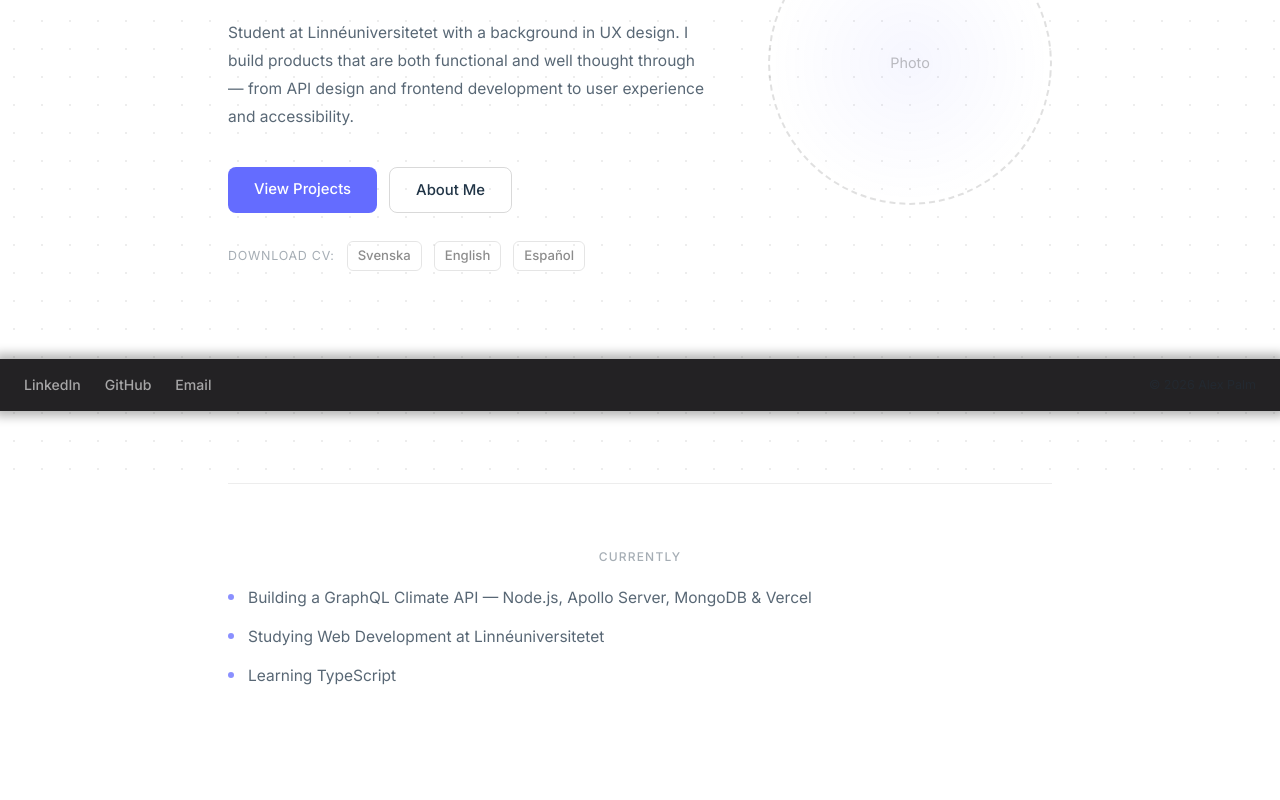
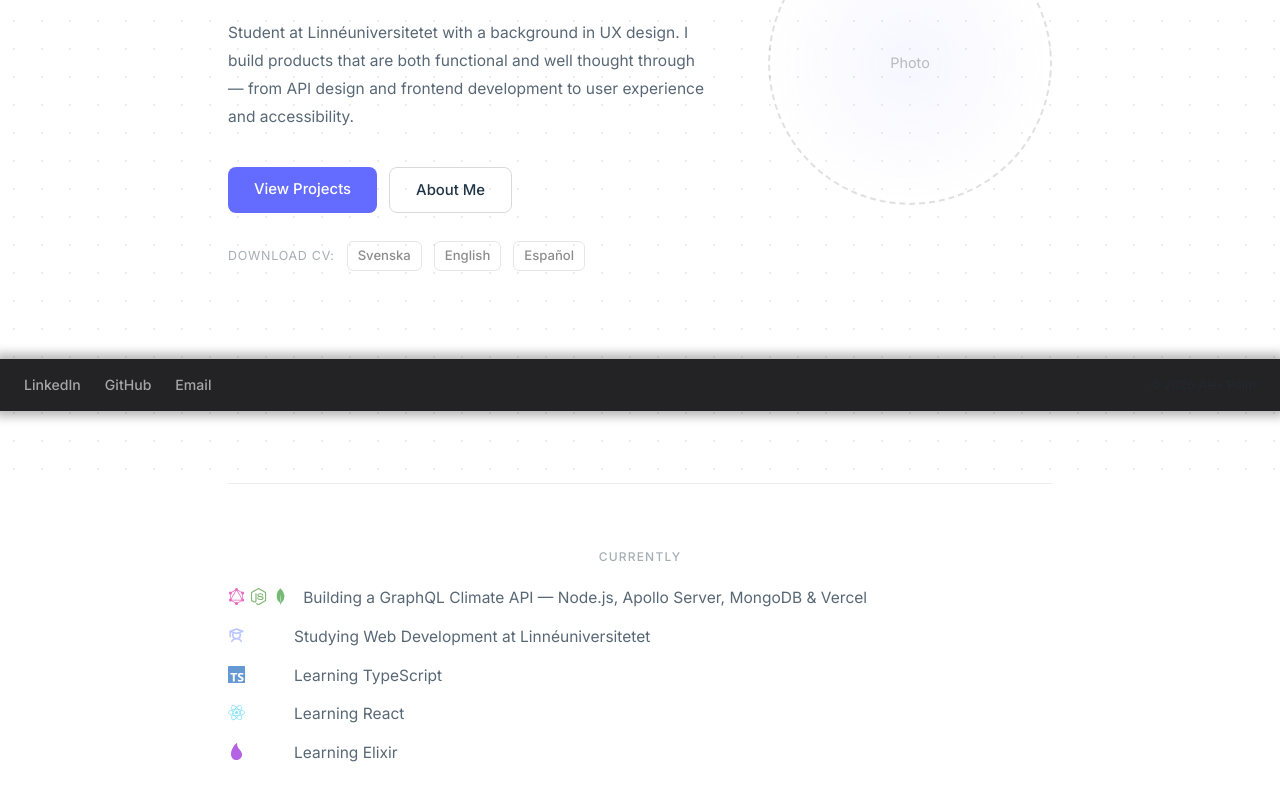
Before and after one commit to Hoohaaw/portfolio, a React (Vite) app: page / in a window 1280 px wide. Shown: the part 389-1189 px from the top of the page. Built offline with nearby package versions, Linux system fonts and the light colour scheme.

Commit message:
Add icons to currently tab

```diff
--- a/package.json
+++ b/package.json
@@ -12,6 +12,7 @@
   "dependencies": {
     "react": "^19.1.1",
     "react-dom": "^19.1.1",
+    "react-icons": "^5.6.0",
     "react-router-dom": "^7.8.2"
   },
   "devDependencies": {
--- a/src/css/Now.module.css
+++ b/src/css/Now.module.css
@@ -30,13 +30,14 @@
   opacity: 0.75;
 }
 
-.dot {
-  width: 6px;
-  height: 6px;
-  border-radius: 50%;
-  background-color: #646cff;
+.iconGroup {
+  display: flex;
+  align-items: center;
+  gap: 5px;
   flex-shrink: 0;
-  margin-top: 8px;
+  font-size: 1.1em;
+  margin-top: 2px;
+  min-width: 52px;
 }
 
 @media (prefers-color-scheme: light) {
--- a/src/pages/Home.jsx
+++ b/src/pages/Home.jsx
@@ -1,5 +1,7 @@
 import Card from '../Intro-card.jsx';
 import styles from '../css/Now.module.css';
+import { SiGraphql, SiNodedotjs, SiMongodb, SiTypescript, SiReact, SiElixir } from 'react-icons/si';
+import { PiStudentBold } from 'react-icons/pi';
 
 function Home() {
   return (
@@ -10,16 +12,36 @@ function Home() {
         <p className={styles.label}>Currently</p>
         <ul className={styles.list}>
           <li className={styles.item}>
-            <span className={styles.dot} />
+            <span className={styles.iconGroup}>
+              <SiGraphql color="#e535ab" />
+              <SiNodedotjs color="#539e43" />
+              <SiMongodb color="#47a248" />
+            </span>
             Building a GraphQL Climate API — Node.js, Apollo Server, MongoDB &amp; Vercel
           </li>
           <li className={styles.item}>
-            <span className={styles.dot} />
+            <span className={styles.iconGroup}>
+              <PiStudentBold color="#a8b4ff" />
+            </span>
             Studying Web Development at Linnéuniversitetet
           </li>
           <li className={styles.item}>
-            <span className={styles.dot} />
+            <span className={styles.iconGroup}>
+              <SiTypescript color="#3178c6" />
+            </span>
             Learning TypeScript
+          </li>
+          <li className={styles.item}>
+            <span className={styles.iconGroup}>
+              <SiReact color="#61dafb" />
+            </span>
+            Learning React
+          </li>
+          <li className={styles.item}>
+            <span className={styles.iconGroup}>
+              <SiElixir color="#9b30d9" />
+            </span>
+            Learning Elixir
           </li>
         </ul>
       </section>
```
Also changed, not shown: 1 other file (tests, documents, lock files or other folders).
